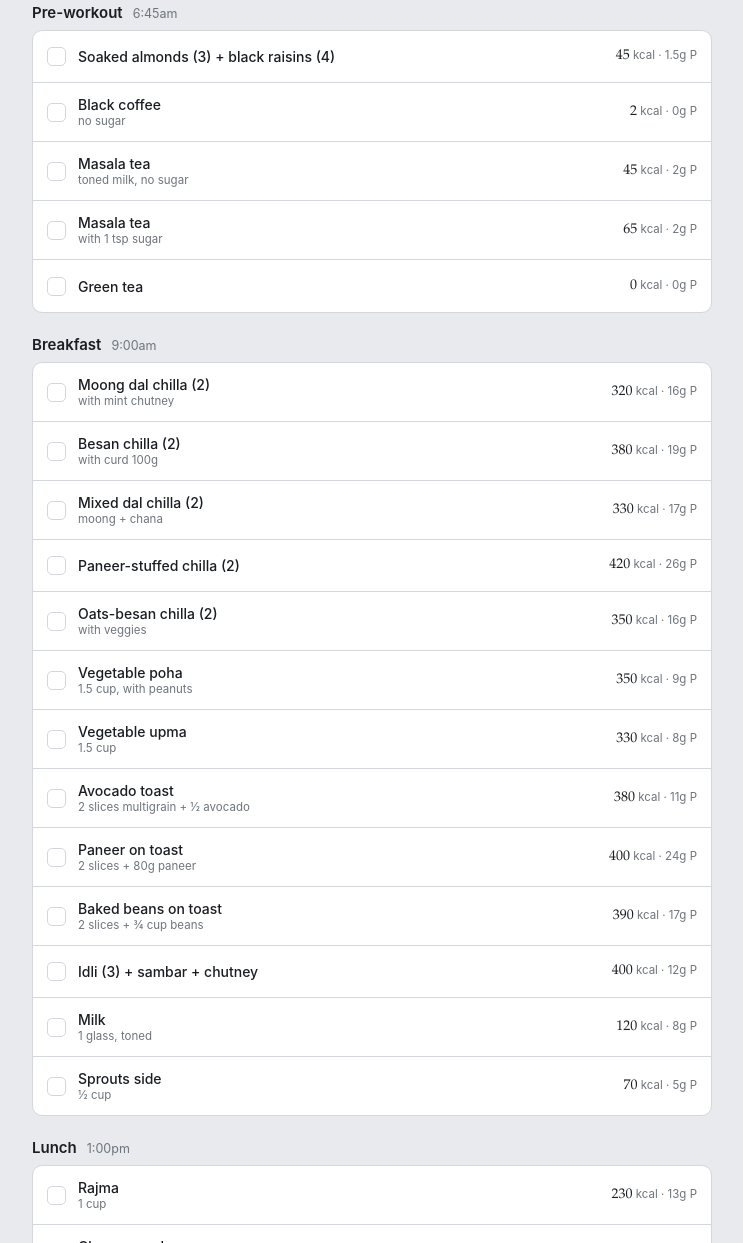
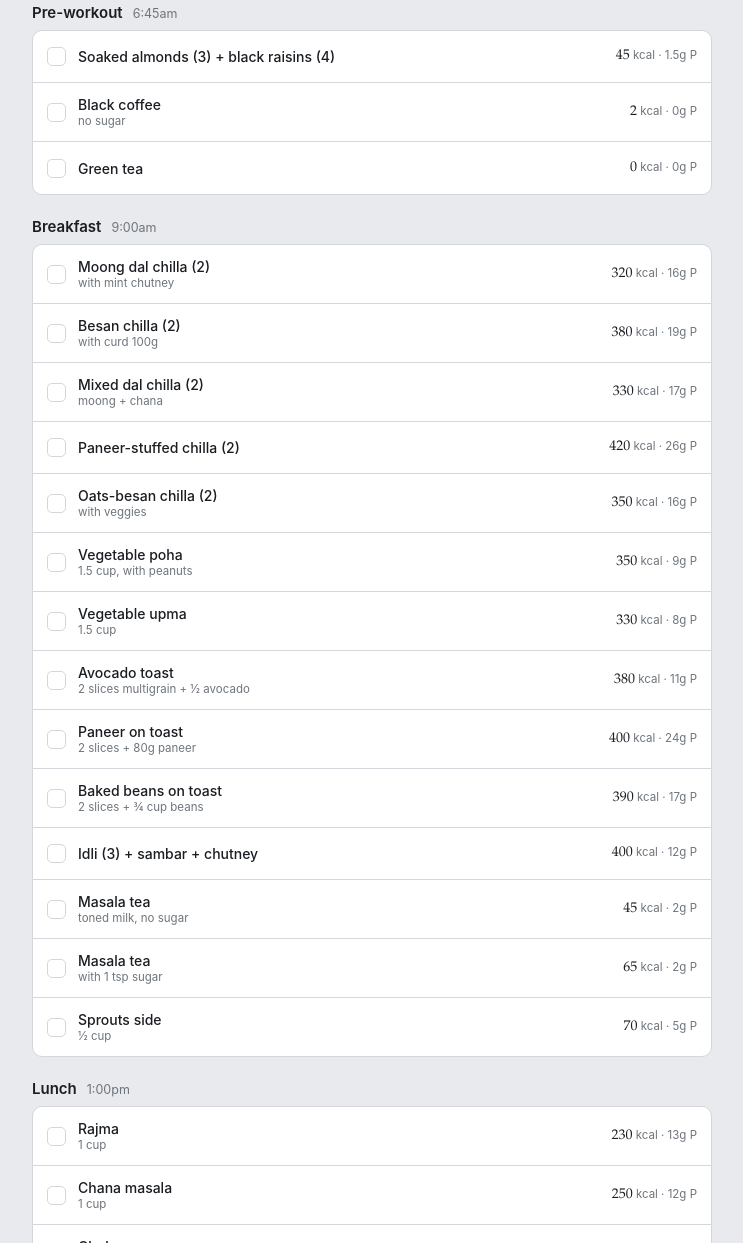
Before and after one commit to abyrulz1991/meal-log, a plain HTML site: page index.html in a window 1280 px wide. Shown: the part 227-1470 px from the top of the page, without its empty margins (268-1011 px from the left). Drawn offline with Linux system fonts and the light colour scheme.

Commit message:
Update index.html
Moved some items

```diff
--- a/index.html
+++ b/index.html
@@ -152,8 +152,6 @@
     pre: {label:"Pre-workout", time:"6:45am", items:[
       {n:"Soaked almonds (3) + black raisins (4)", p:"", k:45,pr:1.5,c:4,f:3},
       {n:"Black coffee", p:"no sugar", k:2,pr:0,c:0,f:0},
-      {n:"Masala tea", p:"toned milk, no sugar", k:45,pr:2,c:4,f:2},
-      {n:"Masala tea", p:"with 1 tsp sugar", k:65,pr:2,c:9,f:2},
       {n:"Green tea", p:"", k:0,pr:0,c:0,f:0}
     ]},
     bfast: {label:"Breakfast", time:"9:00am", items:[
@@ -168,7 +166,8 @@
       {n:"Paneer on toast", p:"2 slices + 80g paneer", k:400,pr:24,c:36,f:18},
       {n:"Baked beans on toast", p:"2 slices + ¾ cup beans", k:390,pr:17,c:60,f:8},
       {n:"Idli (3) + sambar + chutney", p:"", k:400,pr:12,c:65,f:10},
-      {n:"Milk", p:"1 glass, toned", k:120,pr:8,c:12,f:4},
+      {n:"Masala tea", p:"toned milk, no sugar", k:45,pr:2,c:4,f:2},
+      {n:"Masala tea", p:"with 1 tsp sugar", k:65,pr:2,c:9,f:2},
       {n:"Sprouts side", p:"½ cup", k:70,pr:5,c:11,f:1}
     ]},
     lunch: {label:"Lunch", time:"1:00pm", items:[
```
